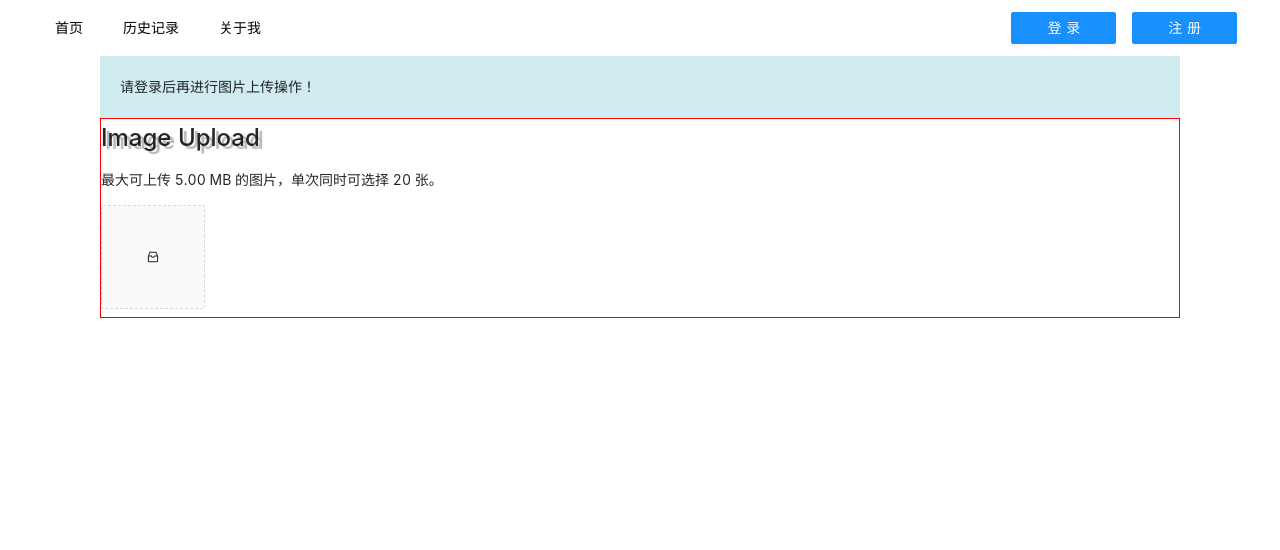
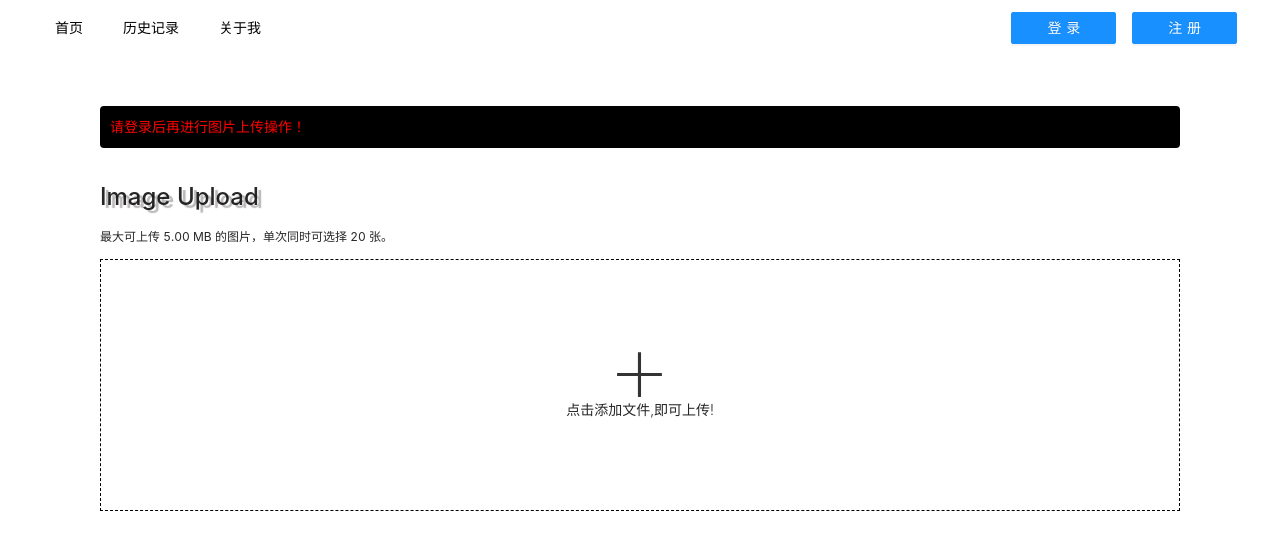
Before and after one commit to wgbcode/react-imgURL, a React app: page /#/ in a window 1280 px wide. Shown: the top 550 px of the page. Built offline with nearby package versions, Linux system fonts and the light colour scheme; what leancloud-storage would draw is missing.

Commit message:
Home 页面 UI

```diff
--- a/src/pages/Home.js
+++ b/src/pages/Home.js
@@ -1,30 +1,43 @@
 import Stores from "../stores/index";
 import { observer } from "mobx-react";
-import { InboxOutlined } from "@ant-design/icons";
+// import { InboxOutlined } from "@ant-design/icons";
 import styled from "styled-components";
 import Uploader from "../components/Uploader";
 import ShowImg from "../components/ShowImg";
+import add from "../icons/add.svg";
 
 const WrapperWarn = styled.div`
   font-size: 14px;
-  background: #d1ecf1;
-  margin: 0 100px;
-  padding: 20px;
+  background: black;
+  margin: 50px 100px 10px 100px;
+  padding: 10px;
+  border-radius: 4px;
+  color: red;
 `;
 const WrapperUpload = styled.div`
-  border: 1px solid red;
-  margin: 0 100px;
+  margin: 20px 100px;
   .title {
     h1 {
       text-shadow: 4px 3px 1px rgba(108, 101, 101, 0.47);
       font-size: 24px;
     }
     p {
-      font-size: 14px;
+      font-size: 12px;
+      font-weigth:300;
     }
-    .ant-upload-picture-card-wrapper {
-      width: 100%;
-      border: 1px solid red;
+  }
+ .ant-upload-picture-card-wrapper {
+    border:1px dashed black;
+    :hover{
+       border:1px dashed #38adf4;
+    }
+    .ant-upload {
+        width: 100%;
+        background:white;
+        height:250px;
+        margin:0;
+        border:none;
+      }
     }
   }
 `;
@@ -46,7 +59,12 @@ const Home = observer(() => {
           </div>
 
           <Uploader listType="picture-card">
-            <InboxOutlined />
+            <div>
+              <img src={add} style={{ height: 50, width: 50 }} />
+              <div style={{ fontSize: 14, fontWeight: 345 }}>
+                点击添加文件,即可上传!
+              </div>
+            </div>
           </Uploader>
         </WrapperUpload>
       )}
```
Also changed, not shown: src/icons/add.svg (added).
